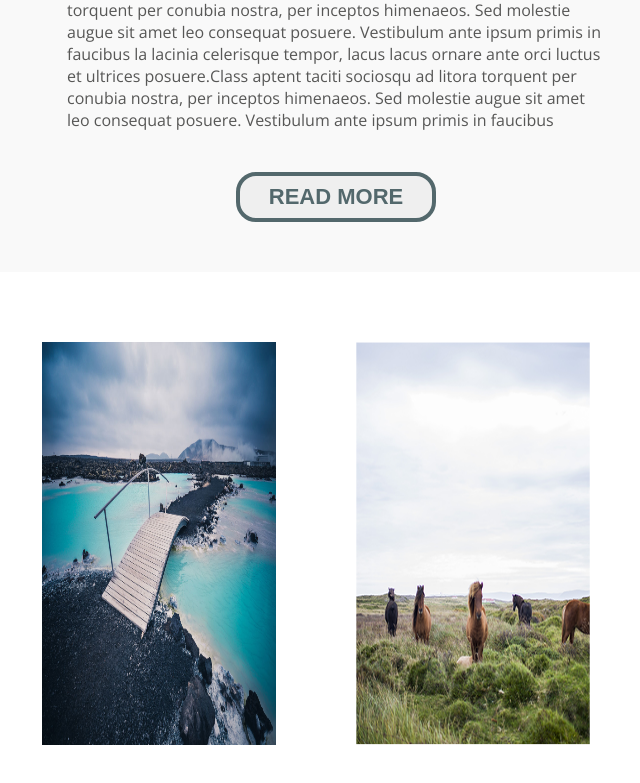
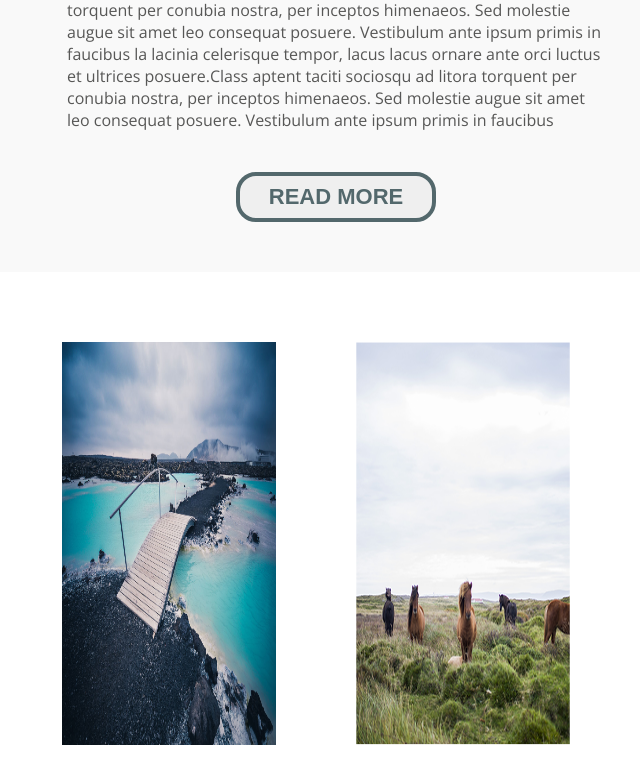
Before and after one commit to Pawel-dev5/chopchopsite, a website: page index.html in a window 768 px wide. Shown: the part 2698-3481 px from the top of the page, without its empty margins (48-688 px from the left). Drawn offline with nearby package versions, Linux system fonts and the light colour scheme; files that its build step writes are made by us from their sources.

Commit message:
Fix: uncomment mediaqueries

```diff
--- a/src/scss/settings/_mediaqueries.scss
+++ b/src/scss/settings/_mediaqueries.scss
@@ -30,7 +30,7 @@
 }
 @media (max-width: 770px) and (min-width: 426px) {
   .column {
-    // width: 27.89% !important;
+    width: 27.89% !important;
   }
 }
 
```
